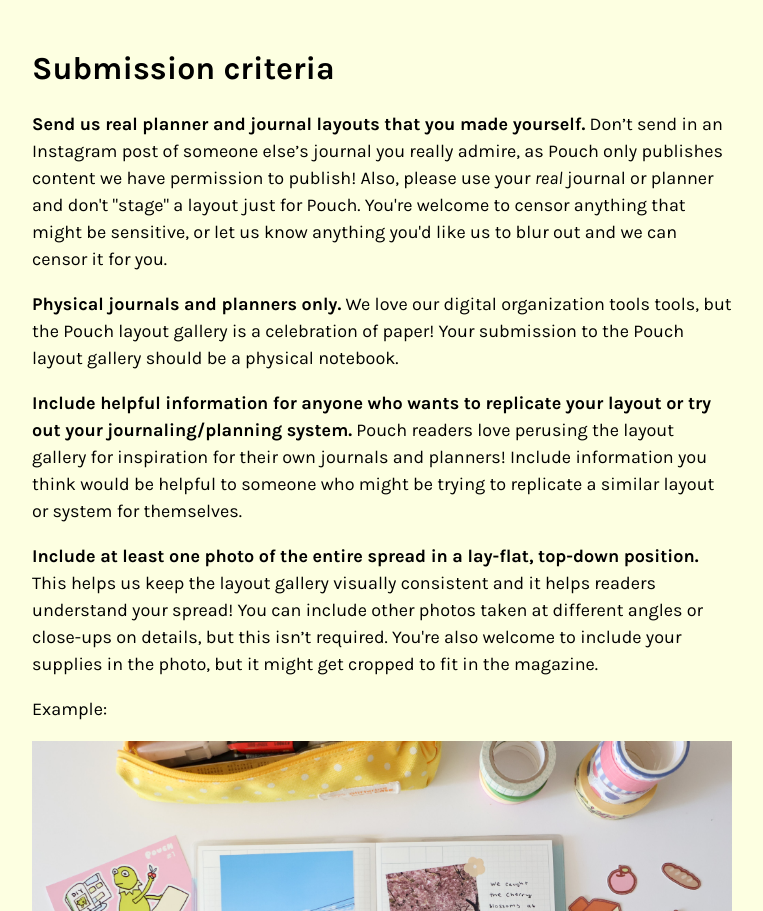
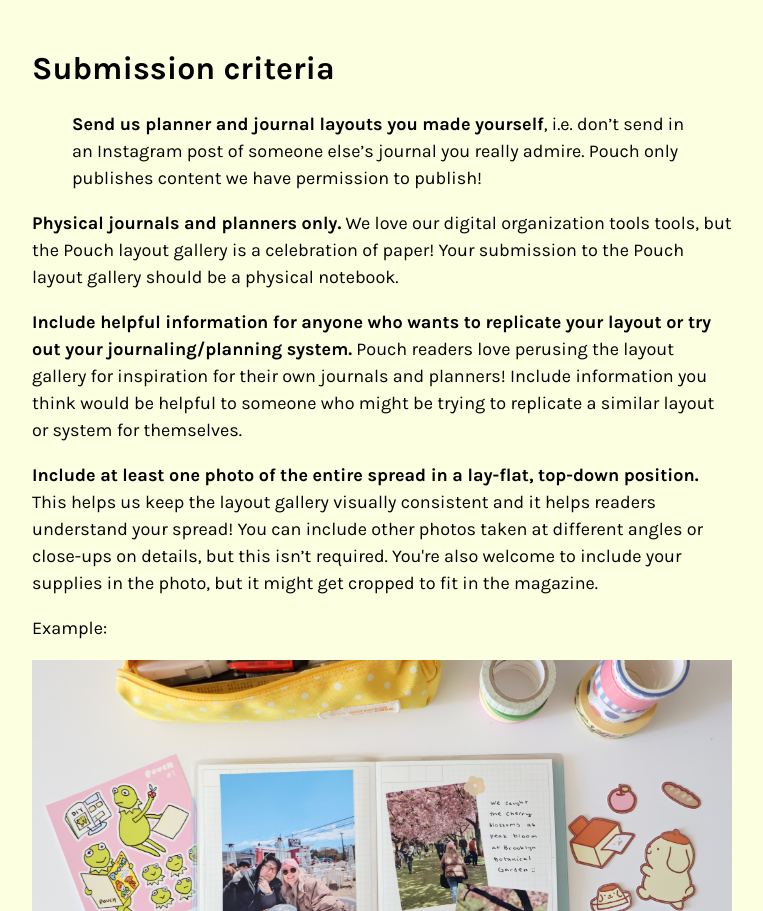
Before and after one commit to vrk/pouchmagazine.com, an Eleventy site: page pouch-03/submit.md in a window 1280 px wide. Shown: the part 1818-2729 px from the top of the page, without its empty margins (258-1021 px from the left). Built offline with nearby package versions, Linux system fonts and the light colour scheme; Eleventy itself is replaced by a stand-in of ours; files that its build step writes are made by us from their sources; a web font is replaced by a local one.

Commit message:
oops revert

```diff
--- a/pouch-03/submit.md
+++ b/pouch-03/submit.md
@@ -33,7 +33,7 @@ Submissions will close on **February 9, 2026 11:59pm Pacific Time**, and results
 
 <h2 id="submission-criteria">Submission criteria</h2>
 
-**Send us real planner and journal layouts that you made yourself.** Don’t send in an Instagram post of someone else’s journal you really admire, as Pouch only publishes content we have permission to publish! Also, please use your _real_ journal or planner and don't "stage" a layout just for Pouch. You're welcome to censor anything that might be sensitive, or let us know anything you'd like us to blur out and we can censor it for you.
+> **Send us planner and journal layouts you made yourself**, i.e. don’t send in an Instagram post of someone else’s journal you really admire. Pouch only publishes content we have permission to publish!
 
 **Physical journals and planners only.** We love our digital organization tools tools, but the Pouch layout gallery is a celebration of paper! Your submission to the Pouch layout gallery should be a physical notebook.
 
```
